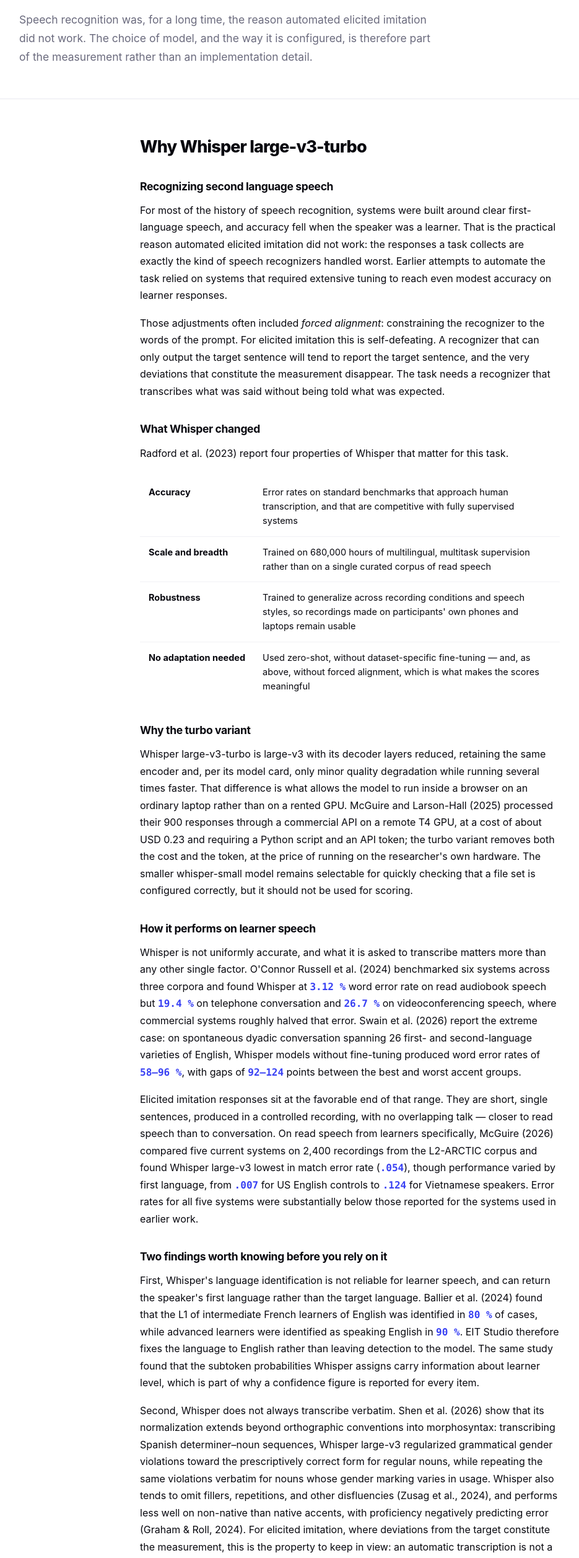
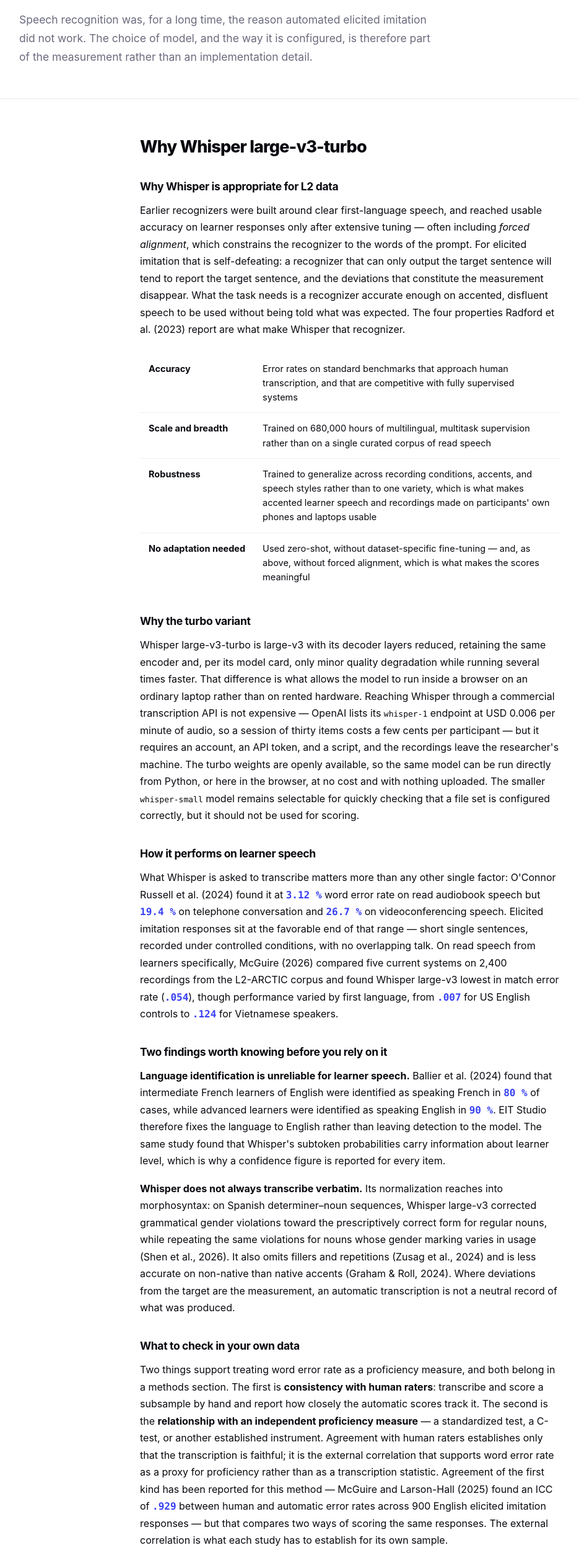
Before and after one commit to haeinpark-117/eit-studio, a plain HTML site: page asr.html in a window 1280 px wide. Shown: the part 277-2790 px from the top of the page at 62% size, without its empty margins (75-1010 px from the left). Drawn offline with Linux system fonts and the light colour scheme.

Commit message:
Retire the evidence page and rewrite the recognition page

```diff
--- a/asr.html
+++ b/asr.html
@@ -73,6 +73,7 @@
   table.ev tr:last-child td{border-bottom:0}
   table.ev td:first-child{white-space:nowrap; font-weight:650}
   .num{font-family:var(--mono); color:var(--accent); font-weight:700; white-space:nowrap}
+  p .mono, td .mono{font-family:var(--mono); font-size:13px}
 
   ol.refs{list-style:none; counter-reset:r; padding:0; margin:8px 0 0}
   ol.refs li{counter-increment:r; padding:15px 0 15px 34px; border-bottom:1px solid #f1f1f5;
@@ -119,7 +120,6 @@
   <div class="navlinks">
     <a href="about.html">About</a>
     <a href="how.html">How it works</a>
-    <a href="why-eit.html">Why elicited imitation</a>
     <a href="asr.html" class="on">Speech recognition</a>
     <a href="cite.html">How to cite</a>
     <a href="contact.html">Contact</a>
@@ -140,28 +140,24 @@
 <section><div class="wrap narrow">
   <h2>Why Whisper large-v3-turbo</h2>
 
-  <h3>Recognizing second language speech</h3>
-  <p>For most of the history of speech recognition, systems were built around clear first-language
-    speech, and accuracy fell when the speaker was a learner. That is the practical reason
-    automated elicited imitation did not work: the responses a task collects are exactly the kind
-    of speech recognizers handled worst. Earlier attempts to automate the task relied on systems
-    that required extensive tuning to reach even modest accuracy on learner responses.</p>
-  <p>Those adjustments often included <em>forced alignment</em>: constraining the recognizer to
-    the words of the prompt. For elicited imitation this is self-defeating. A recognizer that can
-    only output the target sentence will tend to report the target sentence, and the very
-    deviations that constitute the measurement disappear. The task needs a recognizer that
-    transcribes what was said without being told what was expected.</p>
-
-  <h3>What Whisper changed</h3>
-  <p>Radford et al. (2023) report four properties of Whisper that matter for this task.</p>
+  <h3>Why Whisper is appropriate for L2 data</h3>
+  <p>Earlier recognizers were built around clear first-language speech, and reached usable
+    accuracy on learner responses only after extensive tuning — often including
+    <em>forced alignment</em>, which constrains the recognizer to the words of the prompt. For
+    elicited imitation that is self-defeating: a recognizer that can only output the target
+    sentence will tend to report the target sentence, and the deviations that constitute the
+    measurement disappear. What the task needs is a recognizer accurate enough on accented,
+    disfluent speech to be used without being told what was expected. The four properties
+    Radford et al. (2023) report are what make Whisper that recognizer.</p>
   <table class="ev">
     <tbody>
       <tr><td>Accuracy</td><td>Error rates on standard benchmarks that approach human
         transcription, and that are competitive with fully supervised systems</td></tr>
       <tr><td>Scale and breadth</td><td>Trained on 680,000 hours of multilingual, multitask
         supervision rather than on a single curated corpus of read speech</td></tr>
-      <tr><td>Robustness</td><td>Trained to generalize across recording conditions and speech
-        styles, so recordings made on participants' own phones and laptops remain usable</td></tr>
+      <tr><td>Robustness</td><td>Trained to generalize across recording conditions, accents, and
+        speech styles rather than to one variety, which is what makes accented learner speech and
+        recordings made on participants' own phones and laptops usable</td></tr>
       <tr><td>No adaptation needed</td><td>Used zero-shot, without dataset-specific fine-tuning —
         and, as above, without forced alignment, which is what makes the scores meaningful</td></tr>
     </tbody>
@@ -172,58 +168,58 @@
   <p>Whisper large-v3-turbo is large-v3 with its decoder layers reduced, retaining the same
     encoder and, per its model card, only minor quality degradation while running several times
     faster. That difference is what allows the model to run inside a browser on an ordinary
-    laptop rather than on a rented GPU. McGuire and Larson-Hall (2025) processed their 900
-    responses through a commercial API on a remote T4 GPU, at a cost of about USD 0.23 and
-    requiring a Python script and an API token; the turbo variant removes both the cost and the
-    token, at the price of running on the researcher's own hardware. The smaller
+    laptop rather than on rented hardware. Reaching Whisper through a commercial transcription
+    API is not expensive — OpenAI lists its <span class="mono">whisper-1</span> endpoint at USD
+    0.006 per minute of audio, so a session of thirty items costs a few cents per participant —
+    but it requires an account, an API token, and a script, and the recordings leave the
+    researcher's machine. The turbo weights are openly available, so the same model can be run
+    directly from Python, or here in the browser, at no cost and with nothing uploaded. The smaller
     <span class="mono">whisper-small</span> model remains selectable for quickly checking that a
     file set is configured correctly, but it should not be used for scoring.</p>
 
   <h3>How it performs on learner speech</h3>
-  <p>Whisper is not uniformly accurate, and what it is asked to transcribe matters more than any
-    other single factor. O'Connor Russell et al. (2024) benchmarked six systems across three
-    corpora and found Whisper at <span class="num">3.12 %</span> word error rate on read
+  <p>What Whisper is asked to transcribe matters more than any other single factor: O'Connor
+    Russell et al. (2024) found it at <span class="num">3.12 %</span> word error rate on read
     audiobook speech but <span class="num">19.4 %</span> on telephone conversation and
-    <span class="num">26.7 %</span> on videoconferencing speech, where commercial systems roughly
-    halved that error. Swain et al. (2026) report the extreme case: on spontaneous dyadic
-    conversation spanning 26 first- and second-language varieties of English, Whisper models
-    without fine-tuning produced word error rates of <span class="num">58–96 %</span>, with gaps
-    of <span class="num">92–124</span> points between the best and worst accent groups.</p>
-  <p>Elicited imitation responses sit at the favorable end of that range. They are short, single
-    sentences, produced in a controlled recording, with no overlapping talk — closer to read
-    speech than to conversation. On read speech from learners specifically, McGuire (2026)
-    compared five current systems on 2,400 recordings from the L2-ARCTIC corpus and found Whisper
-    large-v3 lowest in match error rate (<span class="num">.054</span>), though performance varied
-    by first language, from <span class="num">.007</span> for US English controls to
-    <span class="num">.124</span> for Vietnamese speakers. Error rates for all five systems were
-    substantially below those reported for the systems used in earlier work.</p>
+    <span class="num">26.7 %</span> on videoconferencing speech. Elicited imitation responses sit
+    at the favorable end of that range — short single sentences, recorded under controlled
+    conditions, with no overlapping talk. On read speech from learners specifically, McGuire
+    (2026) compared five current systems on 2,400 recordings from the L2-ARCTIC corpus and found
+    Whisper large-v3 lowest in match error rate (<span class="num">.054</span>), though
+    performance varied by first language, from <span class="num">.007</span> for US English
+    controls to <span class="num">.124</span> for Vietnamese speakers.</p>
 
   <h3>Two findings worth knowing before you rely on it</h3>
-  <p>First, Whisper's language identification is not reliable for learner speech, and can return
-    the speaker's first language rather than the target language. Ballier et al. (2024) found that
-    the L1 of intermediate French learners of English was identified in <span class="num">80
-    %</span> of cases, while advanced learners were identified as speaking English in
-    <span class="num">90 %</span>. EIT Studio therefore fixes the language to English rather than
-    leaving detection to the model. The same study found that the subtoken probabilities Whisper
-    assigns carry information about learner level, which is part of why a confidence figure is
+  <p><b>Language identification is unreliable for learner speech.</b> Ballier et al. (2024) found
+    that intermediate French learners of English were identified as speaking French in
+    <span class="num">80 %</span> of cases, while advanced learners were identified as speaking
+    English in <span class="num">90 %</span>. EIT Studio therefore fixes the language to English
+    rather than leaving detection to the model. The same study found that Whisper's subtoken
+    probabilities carry information about learner level, which is why a confidence figure is
     reported for every item.</p>
-  <p>Second, Whisper does not always transcribe verbatim. Shen et al. (2026) show that its
-    normalization extends beyond orthographic conventions into morphosyntax: transcribing Spanish
-    determiner–noun sequences, Whisper large-v3 regularized grammatical gender violations toward
-    the prescriptively correct form for regular nouns, while repeating the same violations
-    verbatim for nouns whose gender marking varies in usage. Whisper also tends to omit fillers,
-    repetitions, and other disfluencies (Zusag et al., 2024), and performs less well on non-native
-    than native accents, with proficiency negatively predicting error (Graham &amp; Roll, 2024).
-    For elicited imitation, where deviations from the target constitute the measurement, this is
-    the property to keep in view: an automatic transcription is not a neutral record of what was
-    produced, and a human-verified subsample remains necessary.</p>
+  <p><b>Whisper does not always transcribe verbatim.</b> Its normalization reaches into
+    morphosyntax: on Spanish determiner–noun sequences, Whisper large-v3 corrected grammatical
+    gender violations toward the prescriptively correct form for regular nouns, while repeating
+    the same violations for nouns whose gender marking varies in usage (Shen et al., 2026). It
+    also omits fillers and repetitions (Zusag et al., 2024) and is less accurate on non-native
+    than native accents (Graham &amp; Roll, 2024). Where deviations from the target are the
+    measurement, an automatic transcription is not a neutral record of what was produced.</p>
 
   <h3>What to check in your own data</h3>
-  <p>Verify a subsample by hand and report the agreement. Items where the participant produced
-    nothing are worth inspecting directly, as are items containing the structures a study is
-    designed to measure — those are where normalization would do the most damage. None of this is
-    a reason to avoid the method; it is the ordinary reporting practice that makes an automated
-    procedure auditable.</p>
+  <p>Two things support treating word error rate as a proficiency measure, and both belong in a
+    methods section. The first is <b>consistency with human raters</b>: transcribe and score a
+    subsample by hand and report how closely the automatic scores track it. The second is the
+    <b>relationship with an independent proficiency measure</b> — a standardized test, a C-test,
+    or another established instrument. Agreement with human raters establishes only that the
+    transcription is faithful; it is the external correlation that supports word error rate as a
+    proxy for proficiency rather than as a transcription statistic. Agreement of the first kind
+    has been reported for this method — McGuire and Larson-Hall (2025) found an ICC of
+    <span class="num">.929</span> between human and automatic error rates across 900 English
+    elicited imitation responses — but that compares two ways of scoring the same responses. The
+    external correlation is what each study has to establish for its own sample.</p>
+  <p>Items where the participant produced nothing are worth inspecting directly, as are items
+    containing the structures a study is designed to measure — those are where normalization
+    would do the most damage.</p>
 
   <h3>If the model changes</h3>
   <p>Speech recognition models improve, and this tool will adopt better ones when the evidence
@@ -321,10 +317,6 @@
       (2026). Listening to variation: Human and Whisper responses to grammatical gender agreement.
       <em>Computer Speech &amp; Language</em>, Article 102038. Advance online publication.
       <a href="https://doi.org/10.1016/j.csl.2026.102038">https://doi.org/10.1016/j.csl.2026.102038</a></li>
-    <li>Swain, M., Maji, B., Mishra, J., Schedl, M., Søgaard, A., &amp; Rindom Jensen, J. (2026).
-      Towards fair ASR for second language speakers using fairness prompted finetuning. In
-      <em>ICASSP 2026 — IEEE International Conference on Acoustics, Speech and Signal
-      Processing</em>. IEEE.</li>
     <li>Zusag, M., Wagner, L., &amp; Thallinger, B. (2024). CrisperWhisper: Accurate timestamps
       on verbatim speech transcriptions. In <em>Proceedings of Interspeech 2024</em>.
       <a href="https://www.isca-archive.org/interspeech_2024/zusag24_interspeech.pdf">ISCA Archive</a></li>
@@ -332,12 +324,6 @@
 </div></section>
 
 </main>
-
-<div class="endcta"><div class="wrap">
-  <h2>See it run on your own data.</h2>
-  <p>The model is downloaded once and cached; nothing is uploaded at any point.</p>
-  <a class="btn" href="start.html">Start here</a>
-</div></div>
 
 <footer><div class="wrap">
   <div>EIT Studio · <a href="about.html">About</a> · <a href="cite.html">How to cite</a> ·
```
Also changed, not shown: about.html (+0 -1 lines), cite.html (+0 -1 lines), contact.html (+0 -1 lines), how.html (+0 -1 lines), index.html (+19 -20 lines).
